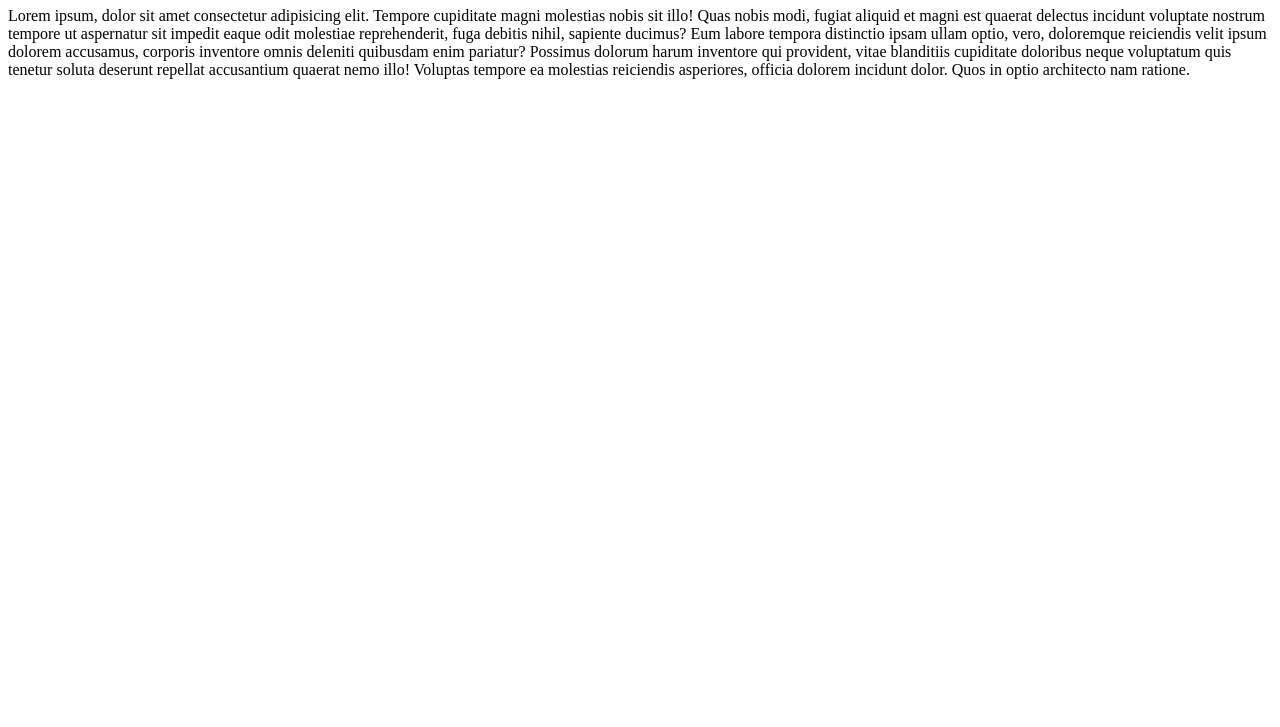
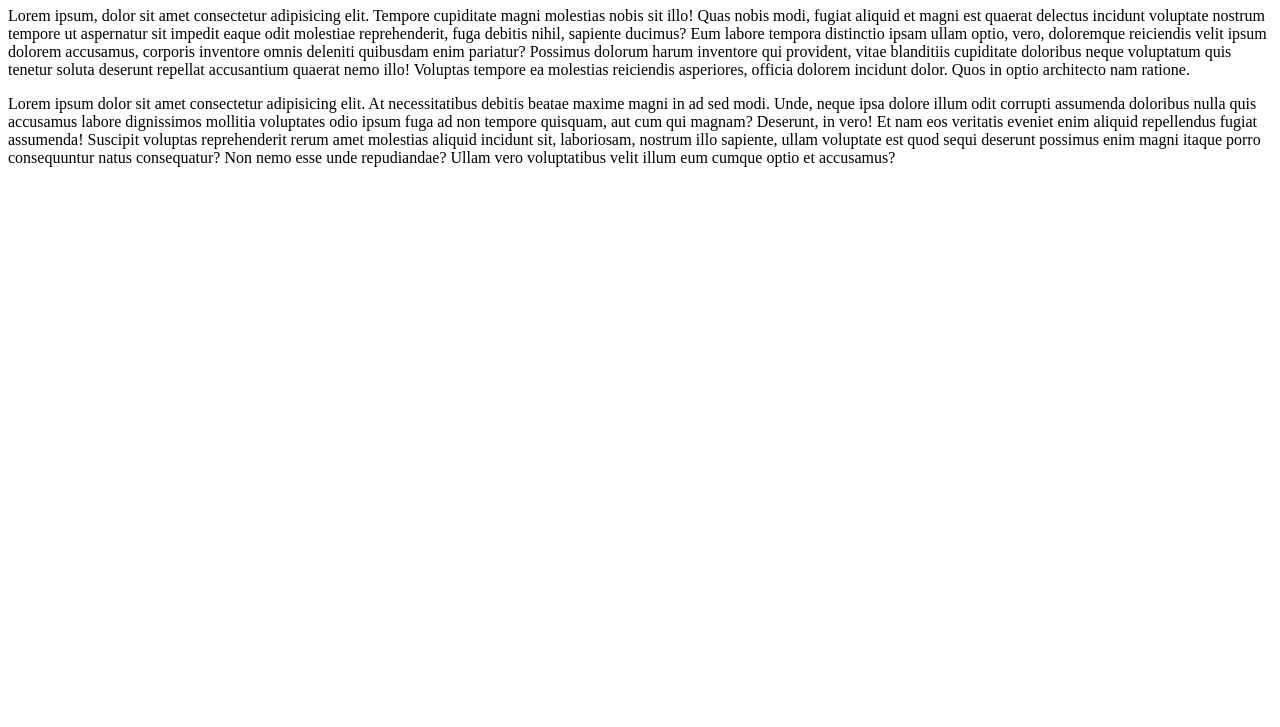
Before and after one commit to saikrishs/web-development, a plain HTML site: page index.html in a window 1280 px wide. Shown: the part 73-800 px from the top of the page. Drawn offline with Linux system fonts and the light colour scheme.

Commit message:
Updated home Page

```diff
--- a/index.html
+++ b/index.html
@@ -8,5 +8,6 @@
 <body>
     <h1>Homepage for Projects</h1>
     <p>Lorem ipsum, dolor sit amet consectetur adipisicing elit. Tempore cupiditate magni molestias nobis sit illo! Quas nobis modi, fugiat aliquid et magni est quaerat delectus incidunt voluptate nostrum tempore ut aspernatur sit impedit eaque odit molestiae reprehenderit, fuga debitis nihil, sapiente ducimus? Eum labore tempora distinctio ipsam ullam optio, vero, doloremque reiciendis velit ipsum dolorem accusamus, corporis inventore omnis deleniti quibusdam enim pariatur? Possimus dolorum harum inventore qui provident, vitae blanditiis cupiditate doloribus neque voluptatum quis tenetur soluta deserunt repellat accusantium quaerat nemo illo! Voluptas tempore ea molestias reiciendis asperiores, officia dolorem incidunt dolor. Quos in optio architecto nam ratione.</p>
+    <p>Lorem ipsum dolor sit amet consectetur adipisicing elit. At necessitatibus debitis beatae maxime magni in ad sed modi. Unde, neque ipsa dolore illum odit corrupti assumenda doloribus nulla quis accusamus labore dignissimos mollitia voluptates odio ipsum fuga ad non tempore quisquam, aut cum qui magnam? Deserunt, in vero! Et nam eos veritatis eveniet enim aliquid repellendus fugiat assumenda! Suscipit voluptas reprehenderit rerum amet molestias aliquid incidunt sit, laboriosam, nostrum illo sapiente, ullam voluptate est quod sequi deserunt possimus enim magni itaque porro consequuntur natus consequatur? Non nemo esse unde repudiandae? Ullam vero voluptatibus velit illum eum cumque optio et accusamus?</p>
 </body>
 </html>
```
